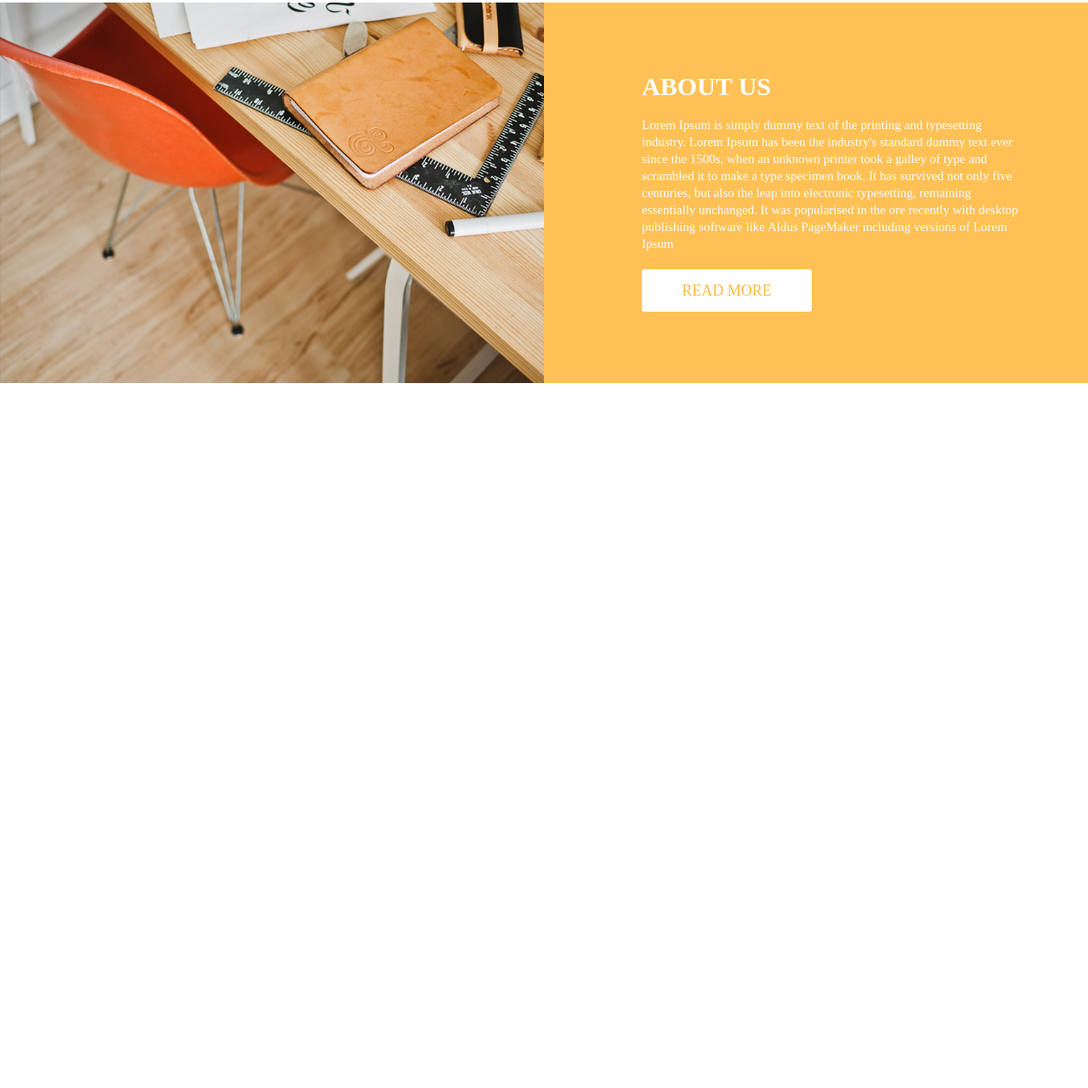
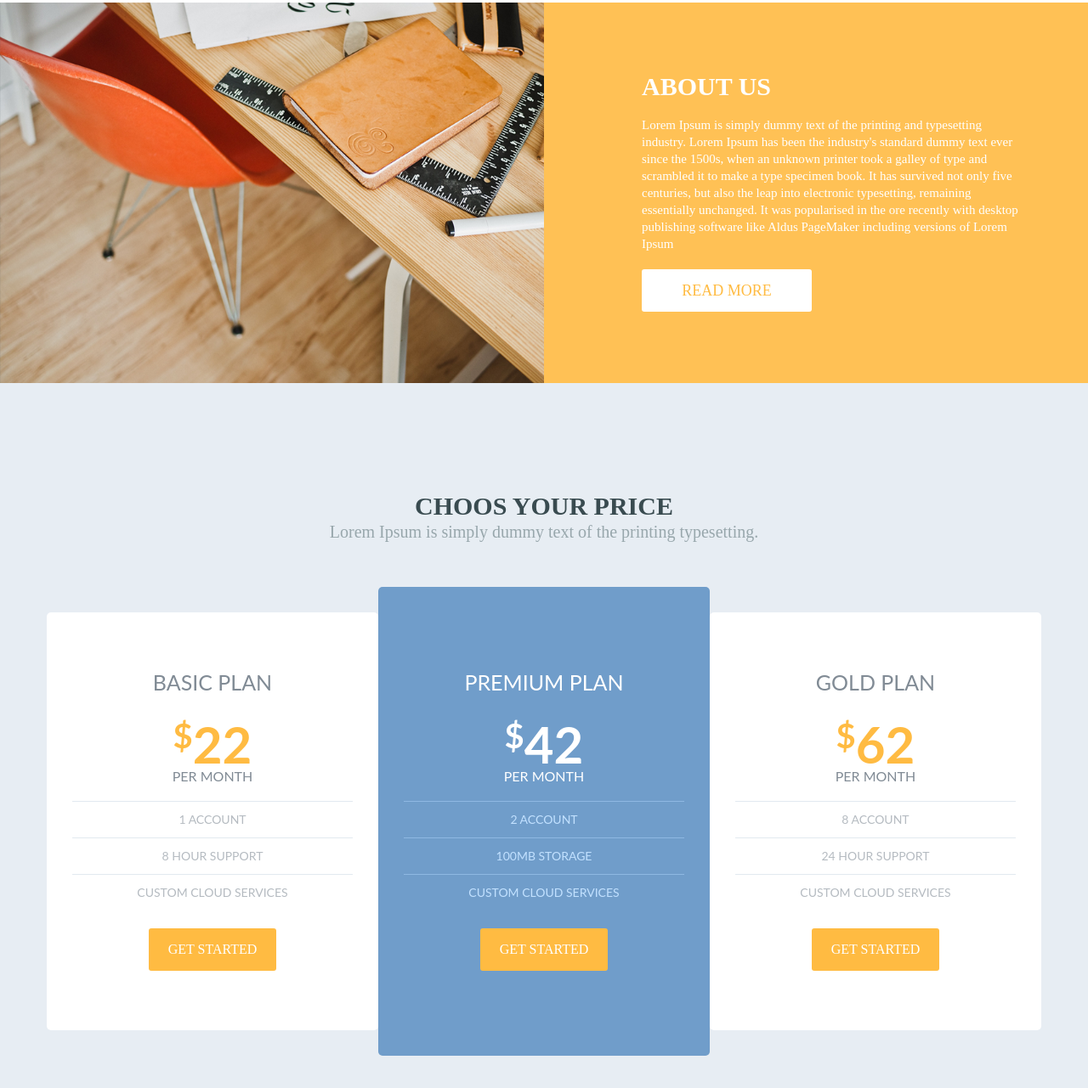
Before and after one commit to Vlad-Polyakov-24/business_site, a plain HTML site: page index.html in a window 1280 px wide. Shown: the part 1287-2568 px from the top of the page at 85% size. Before the commit the page ends 1738 px from the top, so only its background shows below. Drawn offline with nearby package versions, Linux system fonts and the light colour scheme.

Commit message:
finish PRICE

```diff
--- a/css/style.css
+++ b/css/style.css
@@ -356,6 +356,113 @@ img.hid {
 	object-fit: cover;
 }
 
+/*PRICE*/
+
+.price {
+	background-color: #e7edf3;
+	padding: 130px 0 150px 0;
+}
+.price__row {
+	display: flex;
+	justify-content: center;
+	align-items: center;
+	flex-wrap: wrap;
+}
+.price__column {
+	flex: 0 1 33.333%;
+	background-color: #fff;
+	border-radius: 5px;
+}
+.price__center {
+	background-color: #709dca;
+	padding: 30px 0;
+}
+.price__title {
+	margin: 0 0 50px 0;
+}
+.price__title-h2 {
+	color: #394b50;
+}
+.price__title-subtitle {
+	color: #98a7ac;
+}
+.price__item {
+	padding: 70px 30px 70px;
+	text-align: center;
+	min-width: 300px;
+}
+.price__item-top {}
+.price__item-title {
+	font-size: 25px;
+	font-family: "Lato";
+	text-transform: uppercase;
+	color: #818b95;
+	margin: 0 0 30px 0;
+}
+.price__item-price {
+	color: #ffbb42;
+	font-size: 60px;
+	font-family: "Lato";
+	font-weight: 700;
+	margin: 0;
+	display: flex;
+	justify-content: center;
+}
+.price__item-price span {
+	font-size: 40px;
+}
+.price__item-month {
+	font-size: 16px;
+	font-family: "Lato";
+	text-transform: uppercase;
+	color: #818b95;
+	margin: 0 0 21px 0;
+}
+.price__item-body {
+	margin: 0 0 35px 0;
+}
+.price__item-body p {
+	color: #b5bbc1;
+	padding: 14px 0;
+	font-size: 14px;
+	font-family: "Lato";
+	text-transform: uppercase;
+}
+.price__item-body p:first-child {
+	border-top: 1px solid #e2e9f0;
+	border-bottom: 1px solid #e2e9f0;
+}
+.price__item-body p:last-child{
+	padding: 14px 0 0 0;
+	border-top: 1px solid #e2e9f0;
+}
+.price__item-body p.b2:first-child {
+	border-top: 1px solid #8eb8e2;
+	border-bottom: 1px solid #8eb8e2;
+}
+.price__item-body p.b2:last-child{
+	padding: 14px 0 0 0;
+	border-top: 1px solid #8eb8e2;
+}
+
+.b {
+	color: #fff;
+}
+p.b2 {
+	color: #c2e1ff;
+}
+.price__item-footer {}
+.price__btn {
+	display: flex;
+	align-items: center;
+	justify-content: center;
+	padding: 0;
+	max-width: 150px;
+	margin: 0 auto;
+	font-size: 16px;
+}
+
+
 @media (max-width: 1100px) {
 	.btn {
 		padding: 0px 15px;
@@ -438,6 +545,27 @@ img.hid {
 	    line-height: 25px;
 	    padding: 10px;
 	    color: #fff;
+	}
+	.price {
+	    padding: 50px 0 50px 0;
+	}
+	.price__title {
+	    margin: 0 0 25px 0;
+	}
+	.price__item {
+	    padding: 40px 20px 40px;
+	}
+}
+
+@media (max-width: 929px) {
+	.price__column {
+	    margin: 5px;
+	}
+	.price__center {
+	    padding: 0;
+	}
+	.price__column {
+	    flex: 0 1 45%;
 	}
 }
 
@@ -522,6 +650,27 @@ img.hid {
 	.about__body-text {
 	    font-size: 18px;
 	}
+	.price__item-title {
+	    margin: 0 0 15px 0;
+	}
+	.price__item-body {
+	    margin: 0 0 25px 0;
+	}
+	.price__item {
+	    padding: 30px 15px 30px;
+	}
+	.price__btn {
+	    max-width: 200px;
+	    font-size: 18px;
+	}
+
+}
+
+@media (max-width: 649px) {
+	.price__column {
+	   /* min-width: 500px;*/
+	   flex: 0 1 80%
+	}
 }
 
 @media (max-width: 400px) {
--- a/index.html
+++ b/index.html
@@ -215,7 +215,71 @@
 							</div>
 						</div>
 					</div>
-
+				</section>
+				<section class="price">
+					<div class="container">
+						<div class="price__title title">
+							<h2 class="price__title-h2 h2title">
+								Choos your price
+							</h2>
+							<div class="price__title-subtitle subtitle">
+								Lorem Ipsum is simply dummy text of the printing typesetting.
+							</div>
+						</div>
+						<div class="price__row">
+							<div class="price__column">
+								<div class="price__item">
+									<div class="price__item-top">
+										<p class="price__item-title">Basic plan</p>
+										<p class="price__item-price"><span>$</span>22</p>
+										<p class="price__item-month">per month</p>
+									</div>
+									<div class="price__item-body">
+										<p>1 Account</p>
+										<p>8 hour support</p>
+										<p>Custom Cloud Services</p>
+									</div>
+									<div class="price__item-footer">
+										<a href="" class="price__btn btn">Get Started</a>
+									</div>
+								</div>
+							</div>
+							<div class="price__column price__center">
+								<div class="price__item">
+									<div class="price__item-top">
+										<p class="price__item-title b">Premium plan</p>
+										<p class="price__item-price b"><span>$</span>42</p>
+										<p class="price__item-month b">per month</p>
+									</div>
+									<div class="price__item-body">
+										<p class="b2">2 Account</p>
+										<p class="b2">100MB Storage</p>
+										<p class="b2">Custom Cloud Services</p>
+									</div>
+									<div class="price__item-footer">
+										<a href="" class="price__btn btn">Get Started</a>
+									</div>
+								</div>
+							</div>
+							<div class="price__column">
+								<div class="price__item">
+									<div class="price__item-top">
+										<p class="price__item-title">Gold plan</p>
+										<p class="price__item-price"><span>$</span>62</p>
+										<p class="price__item-month">per month</p>
+									</div>
+									<div class="price__item-body">
+										<p>8 Account</p>
+										<p>24 hour support</p>
+										<p>Custom Cloud Services</p>
+									</div>
+									<div class="price__item-footer">
+										<a href="" class="price__btn btn">Get Started</a>
+									</div>
+								</div>
+							</div>
+						</div>
+					</div>
 				</section>
 			</div>
 		</main>
```
